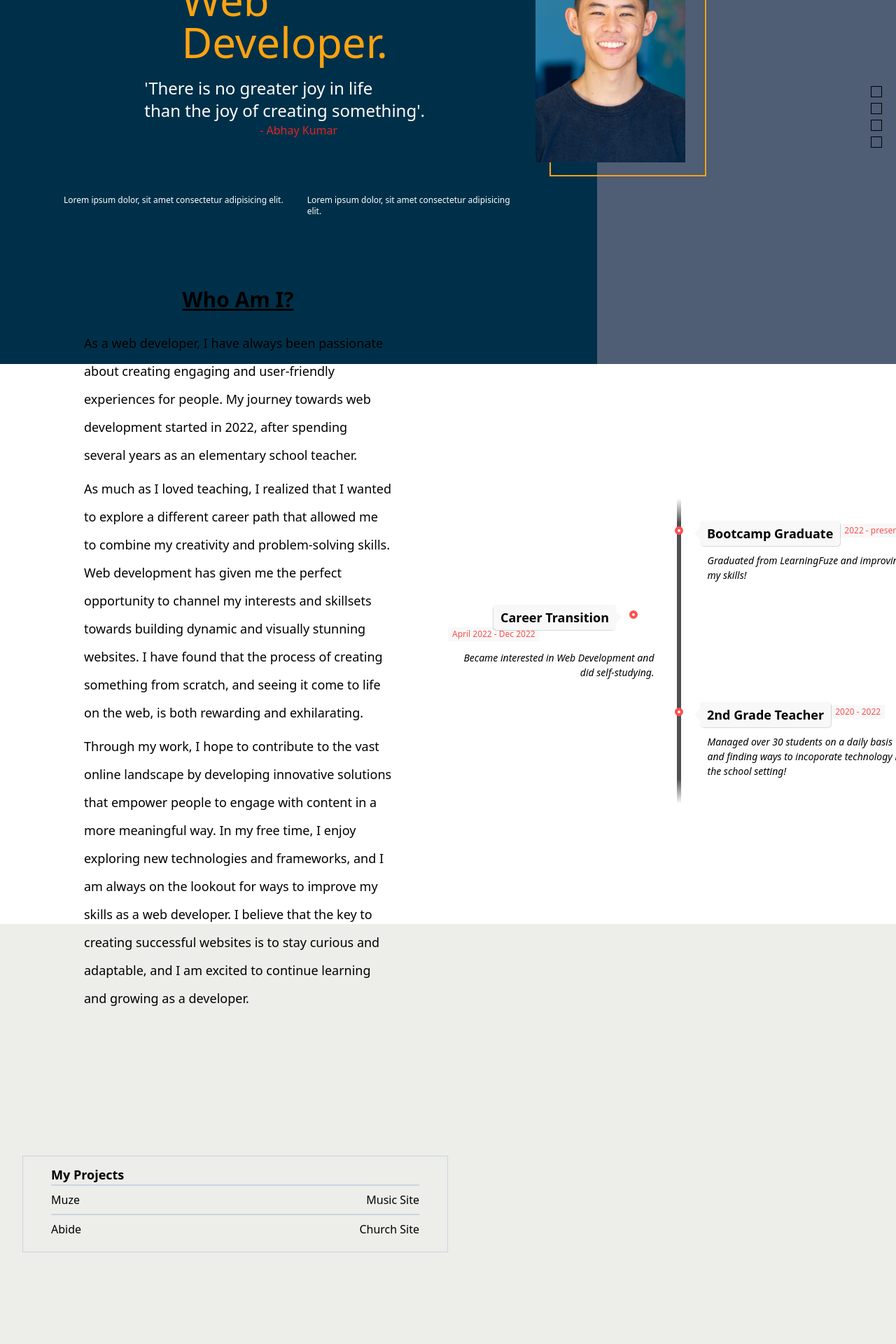
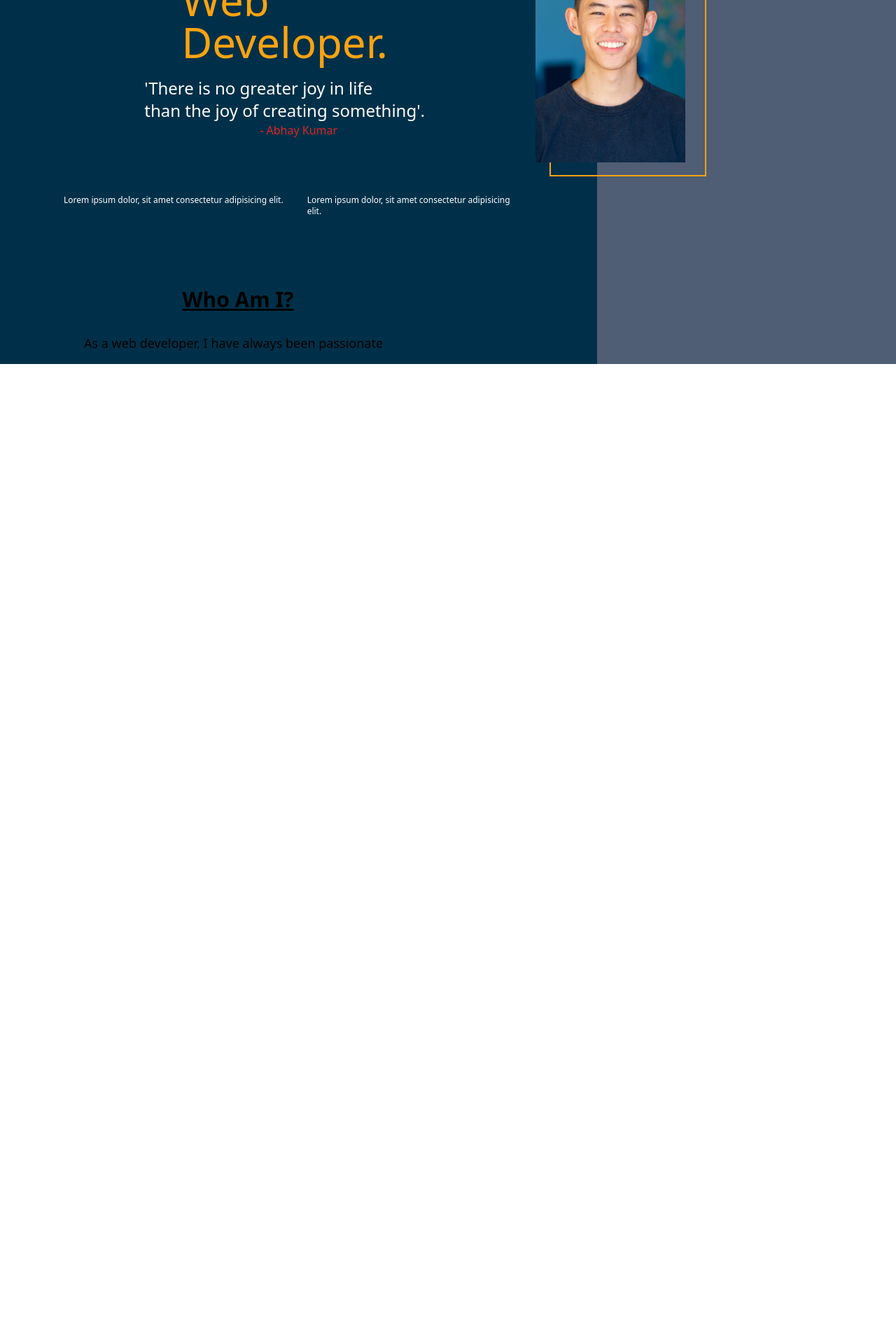
Before and after one commit to jameswu49/portfolio, a React (Create React App) app: page / in a window 1280 px wide. Shown: the part 280-2200 px from the top of the page at 70% size. After the commit the page ends 800 px from the top, so only its background shows below. Built offline with nearby package versions, Linux system fonts and the light colour scheme.

Commit message:
updated button and email

```diff
--- a/package.json
+++ b/package.json
@@ -3,6 +3,7 @@
   "version": "0.1.0",
   "private": true,
   "dependencies": {
+    "@emailjs/browser": "^3.11.0",
     "@testing-library/jest-dom": "^5.16.5",
     "@testing-library/react": "^13.4.0",
     "@testing-library/user-event": "^13.5.0",
@@ -12,6 +13,7 @@
     "@types/react-dom": "^18.2.1",
     "react": "^18.2.0",
     "react-dom": "^18.2.0",
+    "react-hook-form": "^7.43.9",
     "react-icons": "^4.8.0",
     "react-scripts": "5.0.1",
     "typescript": "^4.9.5",
@@ -42,6 +44,8 @@
     ]
   },
   "devDependencies": {
+    "prettier": "^2.8.8",
+    "prettier-plugin-tailwindcss": "^0.3.0",
     "tailwindcss": "^3.3.2"
   }
 }
--- a/src/App.tsx
+++ b/src/App.tsx
@@ -5,26 +5,29 @@ import Header from './components/header';
 import SkillSet from './components/skillset';
 import About from './components/about';
 import MyProjects from './components/my-projects';
-import Message from './components/message';
+// import Message from './components/message';
+import { Email } from './components/email';
 import Footer from './components/footer';
 
 function App() {
-  const header = useRef<HTMLDivElement>(null);
+  const first = useRef<HTMLDivElement>(null);
   const about = useRef<HTMLDivElement>(null);
   const projectProps = useRef<HTMLDivElement>(null);
   const form = useRef<HTMLDivElement>(null);
 
+
   return (
-    <section>
-      <Header header={header} />
-      <SideNav header={header} about={about} projectProps={projectProps} form={form} />
-      <Opening />
+    <div className='contain'>
+      {/* <Header /> */}
+      {/* <SideNav first={first} about={about} projectProps={projectProps} form={form} /> */}
+      <Opening first={first} />
       {/* <SkillSet /> */}
       <About about={about} />
       <MyProjects projectProps={projectProps} />
-      <Message form={form} />
+      {/* <Message form={form} /> */}
+      <Email />
       <Footer />
-    </section>
+    </div>
   )
 }
 
--- /dev/null
+++ b/src/components/email.jsx
@@ -0,0 +1,74 @@
+import React, { useRef } from 'react';
+import emailjs from '@emailjs/browser';
+
+export const Email = () => {
+    const form = useRef();
+
+    const sendEmail = (e) => {
+        e.preventDefault();
+
+        emailjs
+            .sendForm('service_u4ai4eb', 'template_llp4i36', form.current, 'WTYG-lZAifFRnGgJ4')
+            .then((result) => {
+                console.log(result.text);
+                e.target.reset()
+            })
+            .catch((error) => {
+                console.log(error.text);
+            });
+    };
+
+    return (
+        <section className="py-5 md:flex md:flex-col md:justify-center md:px-20 lg:h-screen lg:flex lg:flex-col lg:justify-center lg:px-96">
+            <div className="md:text-center lg:text-center">
+                <h1 className="pl-10 pb-3 text-lg font-bold md:text-4xl lg:text-6xl">Connect With Me!</h1>
+                <p className="px-10 pb-5 md:text-lg lg:text-xl lg:pb-10">
+                    Have a question or want to know more? <br></br>Send me a message!
+                </p>
+            </div>
+            <form className="mx-16 leading-8" ref={form} onSubmit={sendEmail}>
+                <div className="lg:flex lg:justify-between lg:pb-10">
+                    <div className="flex flex-col pb-4 lg:w-[40%]">
+                        <label htmlFor="name" className="mr-2 lg:text-xl lg:pb-2">
+                            Your Name:
+                        </label>
+                        <input
+                            className="border-b-[1px]"
+                            placeholder="Enter Your Name"
+                            type="text"
+                            id="name"
+                            name="from_name"
+                            required
+                        />
+                    </div>
+                    <div className="flex flex-col pb-4 lg:w-[40%]">
+                        <label htmlFor="email" className="mr-2 lg:text-xl lg:pb-2">
+                            Email Address:
+                        </label>
+                        <input
+                            className="border-b-[1px]"
+                            placeholder="Enter Your Email"
+                            type="email"
+                            id="email"
+                            name="user_email"
+                            required
+                        />
+                    </div>
+                </div>
+                <div className="flex flex-col pb-4">
+                    <label className='lg:text-xl lg:pb-2'>Message:</label>
+                    <textarea
+                        className="border-b-[1px] leading-5 pt-2 pb-8 overflow-hidden lg:pb-2"
+                        placeholder="Hello there! Would love to connect with you and talk more!"
+                        id="message"
+                        name="message"
+                        required
+                    />
+                </div>
+                <div className="flex justify-center w-fit mt-5 relative submit mx-auto">
+                    <input className="cursor-pointer border py-1 px-20" type="submit" value="Send" />
+                </div>
+            </form>
+        </section>
+    );
+};
--- a/src/components/footer.tsx
+++ b/src/components/footer.tsx
@@ -1,6 +1,6 @@
 export default function Footer() {
     return (
-        <footer className="bottom lg:h-screen lg:flex lg:flex-col">
+        <section className="bottom lg:h-screen lg:flex lg:flex-col">
             <div className="h-full text-white pl-10 pt-8 md:flex lg:pl-40 lg:items-center">
                 <div className="pb-5 leading-8">
                     <h1 className="font-bold lg:text-5xl pb-5">Contact Me</h1>
@@ -16,6 +16,6 @@ export default function Footer() {
                 <div>GitHub</div>
                 <div>LinkedIn</div>
             </div>
-        </footer>
+        </section>
     )
 }
--- a/src/components/header.tsx
+++ b/src/components/header.tsx
@@ -1,12 +1,8 @@
 import NavBar from "./navbar"
 
-type HeaderProps = {
-    header: React.RefObject<HTMLDivElement>;
-}
-
-export default function Header({ header }: HeaderProps) {
+export default function Header() {
     return (
-        <nav ref={header} className="flex absolute w-full items-center">
+        <nav className="flex absolute w-full items-center">
             <Logo />
         </nav>
     )
--- a/src/components/message.tsx
+++ b/src/components/message.tsx
@@ -4,7 +4,7 @@ type MessageProps = {
     form: React.RefObject<HTMLDivElement>;
 }
 
-function ContactForm({ form }: MessageProps) {
+export default function Message({ form }: MessageProps) {
     const [name, setName] = useState('');
     const [email, setEmail] = useState('');
     const [message, setMessage] = useState('');
@@ -65,5 +65,3 @@ function ContactForm({ form }: MessageProps) {
         </section>
     );
 }
-
-export default ContactForm;
--- a/src/components/my-projects.tsx
+++ b/src/components/my-projects.tsx
@@ -7,6 +7,7 @@ type MyprojectProps = {
 export default function MyProjects({ projectProps }: MyprojectProps) {
     const [hover, setHover] = useState(false)
     const [index, setIndex] = useState<number | null>(null)
+    const [link, setLink] = useState(false)
 
     type Project = {
         name: string;
@@ -35,6 +36,12 @@ export default function MyProjects({ projectProps }: MyprojectProps) {
         }
     }
 
+    function handleHover() {
+        if (hover) {
+            setLink(!link)
+        }
+    }
+
     const images = index !== null ? <img className="lg:h-full lg:w-full lg:rounded-lg" src={projects[index].image} alt="" /> : ''
 
     const myProjects = projects.map((element, index) => {
@@ -51,13 +58,13 @@ export default function MyProjects({ projectProps }: MyprojectProps) {
 
     return (
         <section ref={projectProps} className="bg-[#edede9] lg:flex lg:h-screen lg:items-center lg:px-3">
-            <div className="leading-10 border border-slate-300 py-3 my-10 mx-5 lg:h-fit lg:w-1/2 parent">
+            <div className="leading-10 border border-slate-300 py-3 my-10 mx-5 lg:h-fit lg:w-1/2">
                 <h1 className="pl-10 font-bold text-lg">My Projects</h1>
-                <div className="w-full px-10">
+                <div className="w-full px-10 relative" onMouseEnter={handleHover} onMouseLeave={handleHoverAway}>
                     {myProjects}
                 </div>
             </div>
-            <div className="lg:w-1/2 lg:h-1/2 child">
+            <div className={`lg:w-1/2 lg:h-1/2 ${hover ? 'show' : ''}`}>
                 {!hover && <div className="hidden lg:flex items-center h-full font-bold text-2xl justify-center">Hover over a link to check out a project!</div>}
                 {hover && images}
             </div>
--- a/src/components/opening.tsx
+++ b/src/components/opening.tsx
@@ -1,6 +1,23 @@
-export default function Opening() {
+import React, { useEffect } from 'react';
+
+type OpeningProps = {
+    first: React.RefObject<HTMLDivElement>;
+}
+
+export default function Opening({ first }: OpeningProps) {
+
+    function handleScroll() {
+        console.log('scrolled')
+    }
+
+    useEffect(() => {
+        window.addEventListener('scroll', handleScroll)
+
+        return () => window.removeEventListener('scroll', handleScroll)
+    }, [])
+
     return (
-        <section className="md:flex lg:h-screen">
+        <section ref={first} className="md:flex lg:h-screen">
             <Title />
             <Picture />
         </section>
--- a/src/components/side-nav.jsx
+++ b/src/components/side-nav.jsx
@@ -1,12 +1,12 @@
-export default function SideNav({ header, about, projectProps, form }) {
+export default function SideNav({ first, about, projectProps, form }) {
     return (
         <>
             <nav className="fixed right-5 top-[50%] h-40 z-50">
                 <ul className="flex flex-col">
-                    <li><button className="w-4 h-4 border border-black" onClick={() => header.current.scrollIntoView()}></button></li>
-                    <li><button className="w-4 h-4 border border-black" onClick={() => about.current.scrollIntoView()}></button></li>
-                    <li><button className="w-4 h-4 border border-black" onClick={() => projectProps.current.scrollIntoView()}></button></li>
-                    <li><button className="w-4 h-4 border border-black" onClick={() => form.current.scrollIntoView()}></button></li>
+                    <li><button className="w-4 h-4 border border-black nav" onClick={() => first.current.scrollIntoView({ behavior: 'smooth' })}></button></li>
+                    <li><button className="w-4 h-4 border border-black" onClick={() => about.current.scrollIntoView({ behavior: 'smooth' })}></button></li>
+                    <li><button className="w-4 h-4 border border-black" onClick={() => projectProps.current.scrollIntoView({ behavior: 'smooth' })}></button></li>
+                    <li><button className="w-4 h-4 border border-black" onClick={() => form.current.scrollIntoView({ behavior: 'smooth' })}></button></li>
                 </ul>
             </nav>
         </>
--- a/src/index.css
+++ b/src/index.css
@@ -12,6 +12,23 @@ body::-webkit-scrollbar {
 
 html {
     scrollbar-width: none;
+    overflow-y: hidden;
+    scroll-behavior: smooth;
+}
+
+.contain {
+    scroll-snap-type: y mandatory;
+    overflow-y: scroll;
+    height: 100vh;
+}
+
+section {
+    scroll-snap-align: start;
+}
+
+.nav {
+    clip-path: polygon(50% 0, 100% 50%, 50% 100%, 0 50%);
+    background-color: black;
 }
 
 .section {
@@ -33,7 +50,7 @@ html {
 
 /* Animations for project */
 
-.parent:hover+.child {
+.show {
     opacity: 1;
 }
 
@@ -55,6 +72,23 @@ html {
 .name:hover:before {
     opacity: 1;
 }
+
+.submit:before {
+    content: '';
+    position: absolute;
+    inset: 0;
+    z-index: -1;
+    background-color: #fca311;
+    transform: scaleX(0);
+    transform-origin: left;
+    transition: transform 300ms ease-in-out;
+}
+
+.submit:hover::before {
+    transform: scaleX(1);
+}
+
+
 
 /* ================ The Timeline ================ */
 
```
Also changed, not shown: 1 other file (tests, documents, lock files or other folders).
